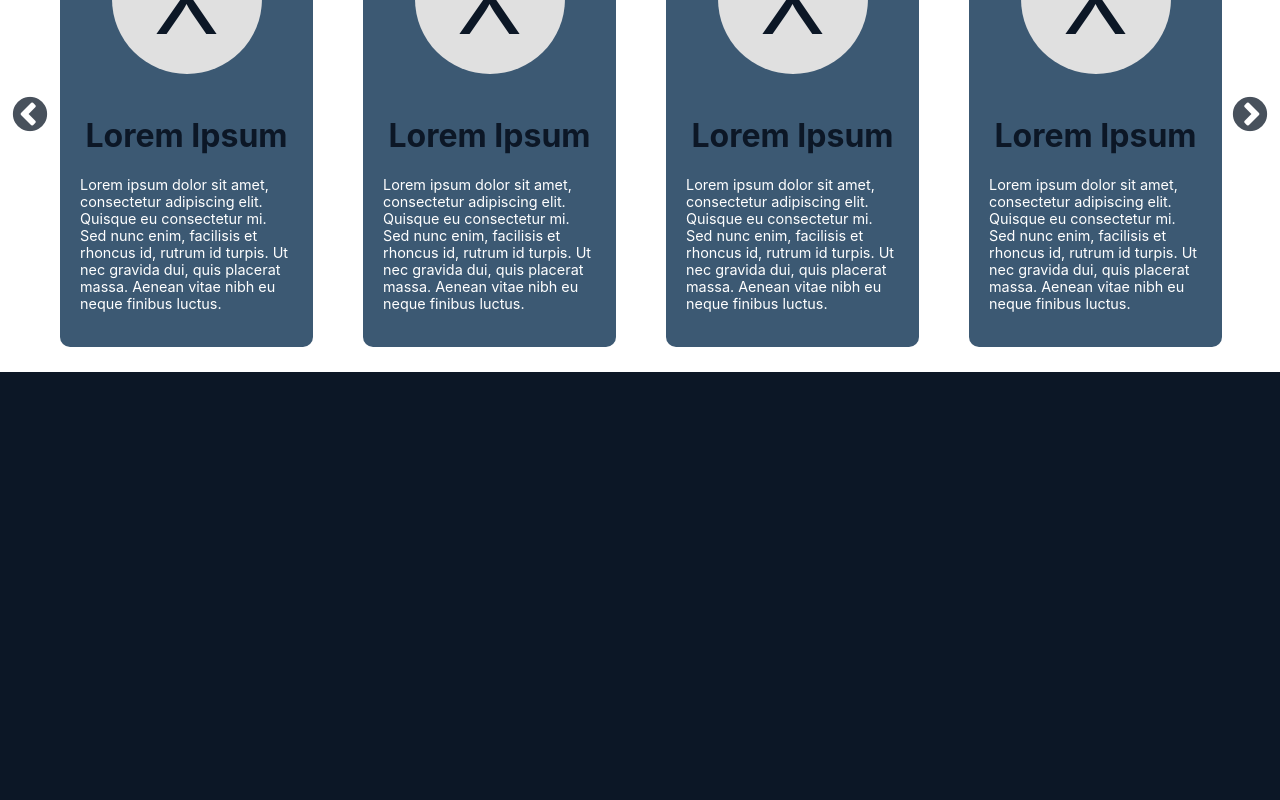
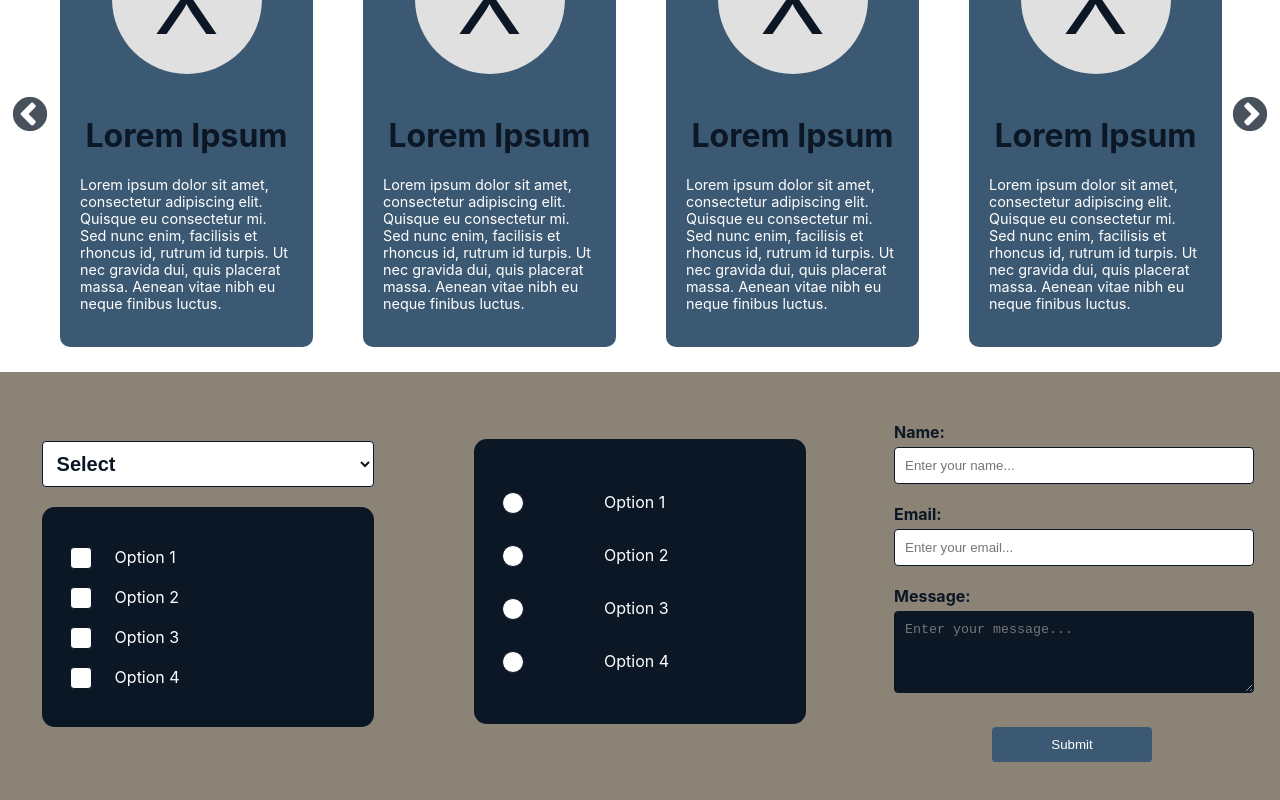
Before and after one commit to sammy0804/Samara_Rincon_prueba_frontend, a React (Create React App) app: page / in a window 1280 px wide. Shown: the part 796-1596 px from the top of the page. Before the commit the page ends 1168 px from the top, so only its background shows below. Built offline with nearby package versions, Linux system fonts and the light colour scheme.

Commit message:
fixed some file name and created form

```diff
--- a/src/App.js
+++ b/src/App.js
@@ -1,24 +1,17 @@
 // App.js
 import React from 'react';
-import Navbar from './components/Header/Header';
-import Slider from './components/slider/slider';
-import './App.css'; // Tus estilos globales
-
-const cardData = [
-  { img: '', title: 'Lorem Ipsum', content: 'Lorem ipsum dolor sit amet, consectetur adipiscing elit. Quisque eu consectetur mi. Sed nunc enim, facilisis et rhoncus id, rutrum id turpis. Ut nec gravida dui, quis placerat massa. Aenean vitae nibh eu neque finibus luctus.' },
-  { img: '', title: 'Lorem Ipsum', content: 'Lorem ipsum dolor sit amet, consectetur adipiscing elit. Quisque eu consectetur mi. Sed nunc enim, facilisis et rhoncus id, rutrum id turpis. Ut nec gravida dui, quis placerat massa. Aenean vitae nibh eu neque finibus luctus.' },
-  { img: '', title: 'Lorem Ipsum', content: 'Lorem ipsum dolor sit amet, consectetur adipiscing elit. Quisque eu consectetur mi. Sed nunc enim, facilisis et rhoncus id, rutrum id turpis. Ut nec gravida dui, quis placerat massa. Aenean vitae nibh eu neque finibus luctus.' },
-  { img: '', title: 'Lorem Ipsum', content: 'Lorem ipsum dolor sit amet, consectetur adipiscing elit. Quisque eu consectetur mi. Sed nunc enim, facilisis et rhoncus id, rutrum id turpis. Ut nec gravida dui, quis placerat massa. Aenean vitae nibh eu neque finibus luctus.' },
-  { img: '', title: 'Lorem Ipsum', content: 'Lorem ipsum dolor sit amet, consectetur adipiscing elit. Quisque eu consectetur mi. Sed nunc enim, facilisis et rhoncus id, rutrum id turpis. Ut nec gravida dui, quis placerat massa. Aenean vitae nibh eu neque finibus luctus.' },
-  { img: '', title: 'Lorem Ipsum', content: 'Lorem ipsum dolor sit amet, consectetur adipiscing elit. Quisque eu consectetur mi. Sed nunc enim, facilisis et rhoncus id, rutrum id turpis. Ut nec gravida dui, quis placerat massa. Aenean vitae nibh eu neque finibus luctus.' },
-  // ... more cards
-];
+import Navbar from './components/header/Header';
+import Slider from './components/slider/Slider';
+import Form from './components/form/Form';
+import cardData from './data/CardData'; // Data
+import './App.css'; // estilos globales
 
 function App() {
   return (
     <div className="App">
       <Navbar />
       <Slider cards={cardData} />
+      <Form />
     </div>
   );
 }
--- a/src/components/Header/Header.jsx
+++ b/src/components/Header/Header.jsx
@@ -1,7 +1,7 @@
 
 import React from 'react';
 import Navbar from './Navbar';
-import "../../styles/Navbar.css"
+import "../../styles/navbar.css"
 import { FontAwesomeIcon } from '@fortawesome/react-fontawesome';
 import { faCirclePlay } from '@fortawesome/free-solid-svg-icons';
 
--- /dev/null
+++ b/src/components/form/CheckboxGroup.jsx
@@ -0,0 +1,13 @@
+const CheckboxGroup = ({ options}) => {
+  return (
+    <div className="input-group checkbox-group">
+      {options.map((option, index) => (
+        <label key={index}>
+          <input type="checkbox" name={option.name} /> {option.label}
+        </label>
+      ))}
+    </div>
+  );
+};
+
+export default CheckboxGroup;
--- /dev/null
+++ b/src/components/form/Form.jsx
@@ -0,0 +1,54 @@
+import React from 'react';
+import Dropdown from './Select';
+import CheckboxGroup from './CheckboxGroup';
+import RadioGroup from './RadioGroup';
+import '../../styles/form.css'
+
+const Form = () =>{
+    const dropdownOptions = [
+        { value: 'select', label: 'Select' },
+        { value: 'option1', label: 'Option 1' },
+        { value: 'option2', label: 'Option 2' },
+        { value: 'option3', label: 'Option 3' },
+        { value: 'option4', label: 'Option 4' },
+    ];
+
+    const groupOptions = [
+        { value: 'option1', label: 'Option 1' },
+        { value: 'option2', label: 'Option 2' },
+        { value: 'option3', label: 'Option 3' },
+        { value: 'option4', label: 'Option 4' },
+    ];
+
+    return(
+        <div className="grid-container">
+            <div className="select-container">
+                <Dropdown options={dropdownOptions} />
+                <CheckboxGroup options={groupOptions} />
+            </div>
+            <div className="multiselect-container">
+                <RadioGroup options={groupOptions} />
+            </div>
+            <div className="form-container">
+                <div className="input-group">
+                    <label htmlFor="name">Name:</label>
+                    <input type="text" id="name" placeholder="Enter your name..." />
+                </div>
+
+                <div className="input-group">
+                    <label htmlFor="email">Email:</label>
+                    <input type="email" id="email" placeholder="Enter your email..." />
+                </div>
+
+                <div className="input-group">
+                    <label htmlFor="textarea">Message:</label>
+                    <textarea id="textarea" rows="4" placeholder="Enter your message..."></textarea>
+                </div>
+                <button type="submit" className="submit-button">Submit</button>
+            </div>
+        </div>
+
+    );
+};
+
+export default Form;
--- /dev/null
+++ b/src/components/form/RadioGroup.jsx
@@ -0,0 +1,13 @@
+const RadioGroup = ({ options, name}) => {
+  return (
+    <div className="input-group radio-group">
+      {options.map((option, index) => (
+        <label key={index}>
+          <input type="radio" name={name} value={option.value} /> {option.label}
+        </label>
+      ))}
+    </div>
+  );
+};
+
+export default RadioGroup;
--- /dev/null
+++ b/src/components/form/Select.jsx
@@ -0,0 +1,16 @@
+import React from 'react';
+
+const Dropdown = ({ options, label }) => {
+  return (
+    <div className="input-group select">
+      <label htmlFor="dropdown">{label}</label>
+      <select id="dropdown">
+        {options.map((option, index) => (
+          <option key={index} value={option.value}>{option.label}</option>
+        ))}
+      </select>
+    </div>
+  );
+};
+
+export default Dropdown;
--- a/src/components/slider/card.js
+++ b/src/components/slider/Card.jsx
@@ -1,7 +1,5 @@
 import React from 'react';
-import { FontAwesomeIcon } from '@fortawesome/react-fontawesome';
-import { faPlayCircle } from '@fortawesome/free-solid-svg-icons';
-import "../../styles/Slider.css"
+import "../../styles/slider.css"
 
 const Card = ({ img, title, content }) => {
   return (
--- a/src/components/slider/slider.jsx
+++ b/src/components/slider/slider.jsx
@@ -1,29 +1,12 @@
+import Slider from 'react-slick';
+import Card from './Card';
+
+//styles slide
 import "slick-carousel/slick/slick.css";
 import "slick-carousel/slick/slick-theme.css"
-import "../../styles/Slider.css"
-import Slider from 'react-slick';
-import Card from './card';
-import { FontAwesomeIcon } from '@fortawesome/react-fontawesome';
-import { faChevronLeft, faChevronRight } from '@fortawesome/free-solid-svg-icons';
+import "../../styles/slider.css"
 
 const CardSlider = ({ cards }) => {
-  // Previous Arrow
-  const PrevArrow = ({ onClick }) => {
-    return (
-      <div className="slick-arrow slick-prev" onClick={onClick}>
-        <FontAwesomeIcon icon={faChevronLeft} />
-      </div>
-    );
-  };
-
-  // Next Arrow
-  const NextArrow = ({ onClick }) => {
-    return (
-      <div className="slick-arrow slick-next" onClick={onClick}>
-        <FontAwesomeIcon icon={faChevronRight} />
-      </div>
-    );
-  };
 
   const settings = {
     dots: true,
@@ -43,10 +26,14 @@ const CardSlider = ({ cards }) => {
         settings: {
           slidesToShow: 1
         }
+      },
+      {
+        breakpoint: 320,
+        settings: {
+          slidesToShow: 1
+        }
       }
-    ],
-    prevArrow: <PrevArrow />,
-    nextArrow: <NextArrow />,
+    ]
   };
 
   return (
--- /dev/null
+++ b/src/data/CardData.js
@@ -0,0 +1,11 @@
+const cardData = [
+    { img: '', title: 'Lorem Ipsum', content: 'Lorem ipsum dolor sit amet, consectetur adipiscing elit. Quisque eu consectetur mi. Sed nunc enim, facilisis et rhoncus id, rutrum id turpis. Ut nec gravida dui, quis placerat massa. Aenean vitae nibh eu neque finibus luctus.' },
+    { img: '', title: 'Lorem Ipsum', content: 'Lorem ipsum dolor sit amet, consectetur adipiscing elit. Quisque eu consectetur mi. Sed nunc enim, facilisis et rhoncus id, rutrum id turpis. Ut nec gravida dui, quis placerat massa. Aenean vitae nibh eu neque finibus luctus.' },
+    { img: '', title: 'Lorem Ipsum', content: 'Lorem ipsum dolor sit amet, consectetur adipiscing elit. Quisque eu consectetur mi. Sed nunc enim, facilisis et rhoncus id, rutrum id turpis. Ut nec gravida dui, quis placerat massa. Aenean vitae nibh eu neque finibus luctus.' },
+    { img: '', title: 'Lorem Ipsum', content: 'Lorem ipsum dolor sit amet, consectetur adipiscing elit. Quisque eu consectetur mi. Sed nunc enim, facilisis et rhoncus id, rutrum id turpis. Ut nec gravida dui, quis placerat massa. Aenean vitae nibh eu neque finibus luctus.' },
+    { img: '', title: 'Lorem Ipsum', content: 'Lorem ipsum dolor sit amet, consectetur adipiscing elit. Quisque eu consectetur mi. Sed nunc enim, facilisis et rhoncus id, rutrum id turpis. Ut nec gravida dui, quis placerat massa. Aenean vitae nibh eu neque finibus luctus.' },
+    { img: '', title: 'Lorem Ipsum', content: 'Lorem ipsum dolor sit amet, consectetur adipiscing elit. Quisque eu consectetur mi. Sed nunc enim, facilisis et rhoncus id, rutrum id turpis. Ut nec gravida dui, quis placerat massa. Aenean vitae nibh eu neque finibus luctus.' },
+    // ... more cards
+  ];
+
+  export default cardData;
--- a/src/styles/Slider.css
+++ b/src/styles/Slider.css
@@ -47,24 +47,23 @@
     padding: 0 35px; /* Adds padding to prevent arrows from overflowing */
     overflow: hidden; /* Hides anything that overflows the container */
     max-width: 100%;
-    background-color: #fff;
+    background-color: #FFF;
   }
 
   /* Slider arrow styles */
   .slick-prev, .slick-next {
     z-index: 1;
-    background-color: #FFF;
+    background-color: #FFF !important;
     border-radius: 50%;
-    font-size: larger;
-    width: 40px;
-    height: 40px;
+    font-size: x-large !important;
+    width: 40px !important;
+    height: 40px !important;
   }
 
   .slick-prev:before, .slick-next:before {
-    font-size: 40px;
-    color: #0C1726;
+    font-size: 40px !important;
+    color: #0C1726 !important;
     border-radius: 50%;
-    opacity: none;
   }
 
   .slick-prev:hover, .slick-prev:focus, .slick-next:hover, .slick-next:focus {
--- /dev/null
+++ b/src/styles/form.css
@@ -0,0 +1,133 @@
+/* Grid */
+.grid-container{
+    display: grid;
+    background-color: #8C8377;
+    grid-template-columns: 3fr 3fr 3fr;
+    gap: 16px;
+    align-items: center;
+}
+
+/* Form */
+.form-container {
+    padding: 20px 0px;
+    max-width: 500px;
+    margin: 30px;
+    color: #0C1726;
+    font-weight: bold;
+  }
+
+  .input-group {
+    margin-bottom: 20px;
+  }
+
+  .input-group label {
+    display: block;
+    margin-bottom: 5px;
+    text-align: left;
+  }
+
+  .input-group input[type="text"],
+  .input-group input[type="email"] {
+    width: 95%;
+    padding: 10px;
+    border-radius: 4px;
+    border: 1px solid #0C1726;
+    background-color: #FFF;
+    color: #0C1726;
+  }
+
+  .input-group select{
+    width: 100%;
+    padding: 10px;
+    border-radius: 4px;
+    border: 1px solid #0C1726;
+    background-color: #FFF;
+    color: #0C1726;
+    font-weight: bold;
+    font-size: 20px;
+  }
+
+  .input-group textarea{
+    width: 95%;
+    padding: 10px;
+    margin-bottom: 10px;
+    border-radius: 4px;
+    border: 1px solid #0C1726;
+    background-color: #0C1726;
+    color: #FFF;
+  }
+
+  .input-group textarea {
+    resize: vertical; /* Allows vertical resizing */
+  }
+
+  /* Radio and checkbox */
+  .select-container, .multiselect-container {
+    margin: 0px 10%;
+  }
+
+  .checkbox-group, .radio-group{
+    background-color: #0C1726;
+    border-radius: 0.8rem;
+    padding: 20px;
+    color: #FFF;
+  }
+
+  .checkbox-group label {
+    display: block;
+    position: relative;
+    padding-left: 45px;
+    margin: 20px 8px;
+    cursor: pointer;
+    user-select: none;
+  }
+
+  .radio-group label{
+    display: block;
+    position: relative;
+    padding-left: 35%;
+    margin: 33px 8px;
+    cursor: pointer;
+    user-select: none;
+  }
+
+  .checkbox-group input[type="checkbox"],
+  .radio-group input[type="radio"] {
+    position: absolute;
+    opacity: 0;
+    cursor: pointer;
+    height: 0;
+    width: 0;
+  }
+
+  .checkbox-group label::before,
+  .radio-group label::before {
+    content: "";
+    position: absolute;
+    border: 1px solid #0C1726;
+    left: 0;
+    top: 0;
+    width: 20px;
+    height: 20px;
+    background-color: #FFF;
+    border-radius: 4px; /* Circle for radio, square for checkbox */
+  }
+
+  .radio-group label::before {
+    border-radius: 50%;
+  }
+
+  .submit-button {
+    background-color: #3C5973;
+    color: white;
+    padding: 10px 20px;
+    border: none;
+    border-radius: 4px;
+    cursor: pointer;
+    transition: background-color 0.3s ease;
+    width: 45%;
+  }
+
+  .submit-button:hover {
+    background-color: #4a6fa5;
+  }
```
